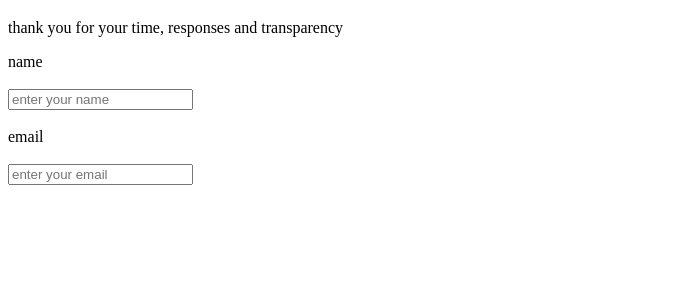
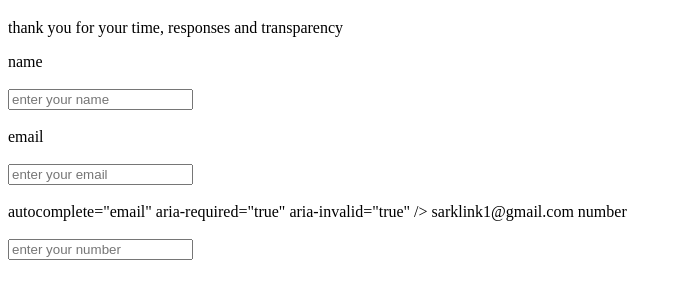
Before and after one commit to felixndumba/survey_form, a plain HTML site: page index.html in a window 1280 px wide. Shown: the part 61-360 px from the top of the page, without its empty margins (0-682 px from the left). Drawn offline with Linux system fonts and the light colour scheme.

Commit message:
2nd commit

```diff
--- a/index.html
+++ b/index.html
@@ -16,7 +16,11 @@
             <label >name</label><br><br>
             <input type="name" name="name" placeholder="enter your name " class="box"><br><br>
             <label >email</label><br><br>
-            <input type="email" name="email" placeholder="enter your email " class="box"><br><br
+            <input type="email" name="email" placeholder="enter your email " class="box"><br><br>
+            autocomplete="email" aria-required="true" aria-invalid="true" />
+   <span>sarklink1@gmail.com</span>
+            <label >number</label><br><br>
+            <input type="number" name="number" placeholder="enter your number" class="box" id ="number"><br><br>
 
 
         </div>
```
